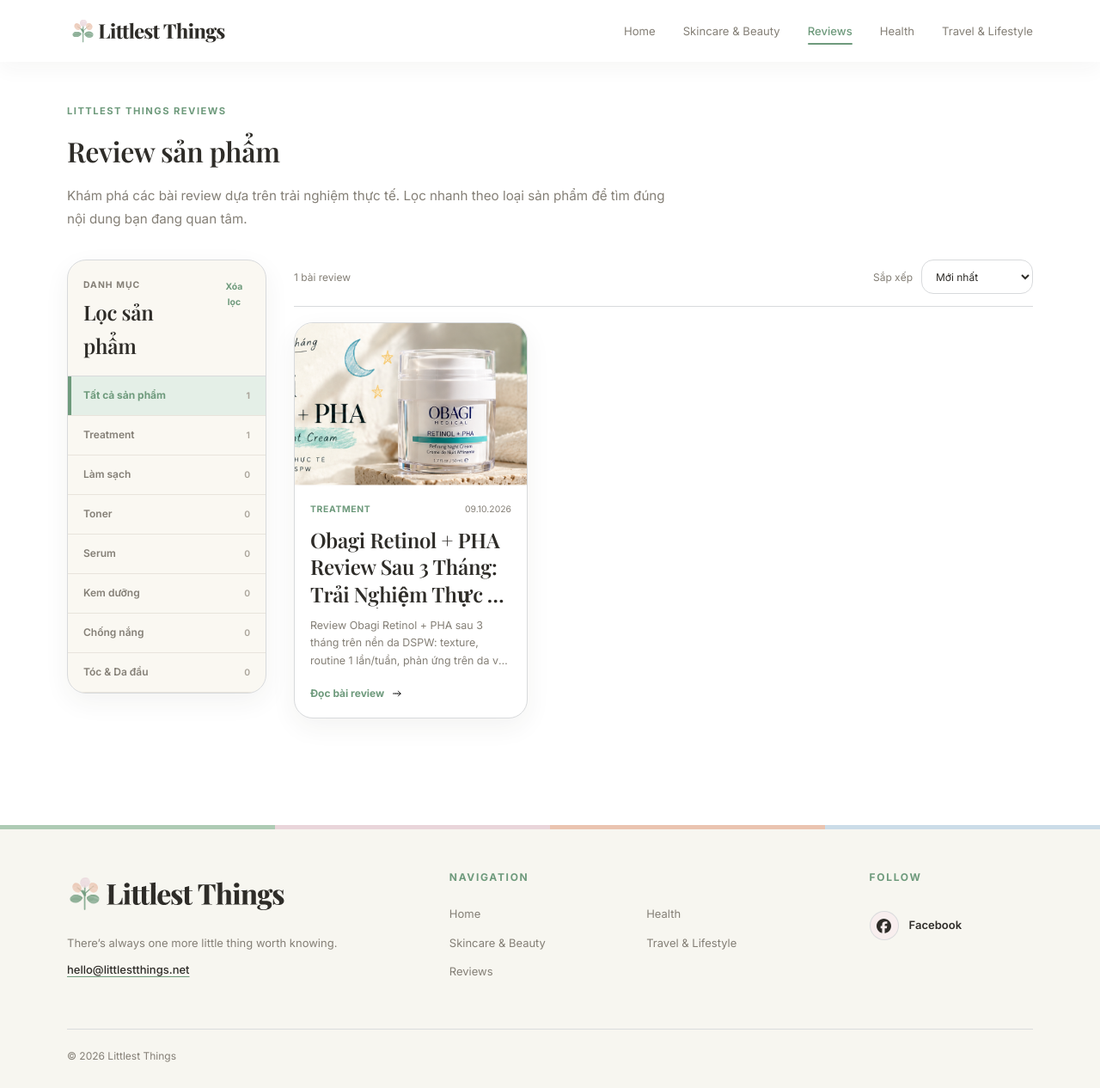
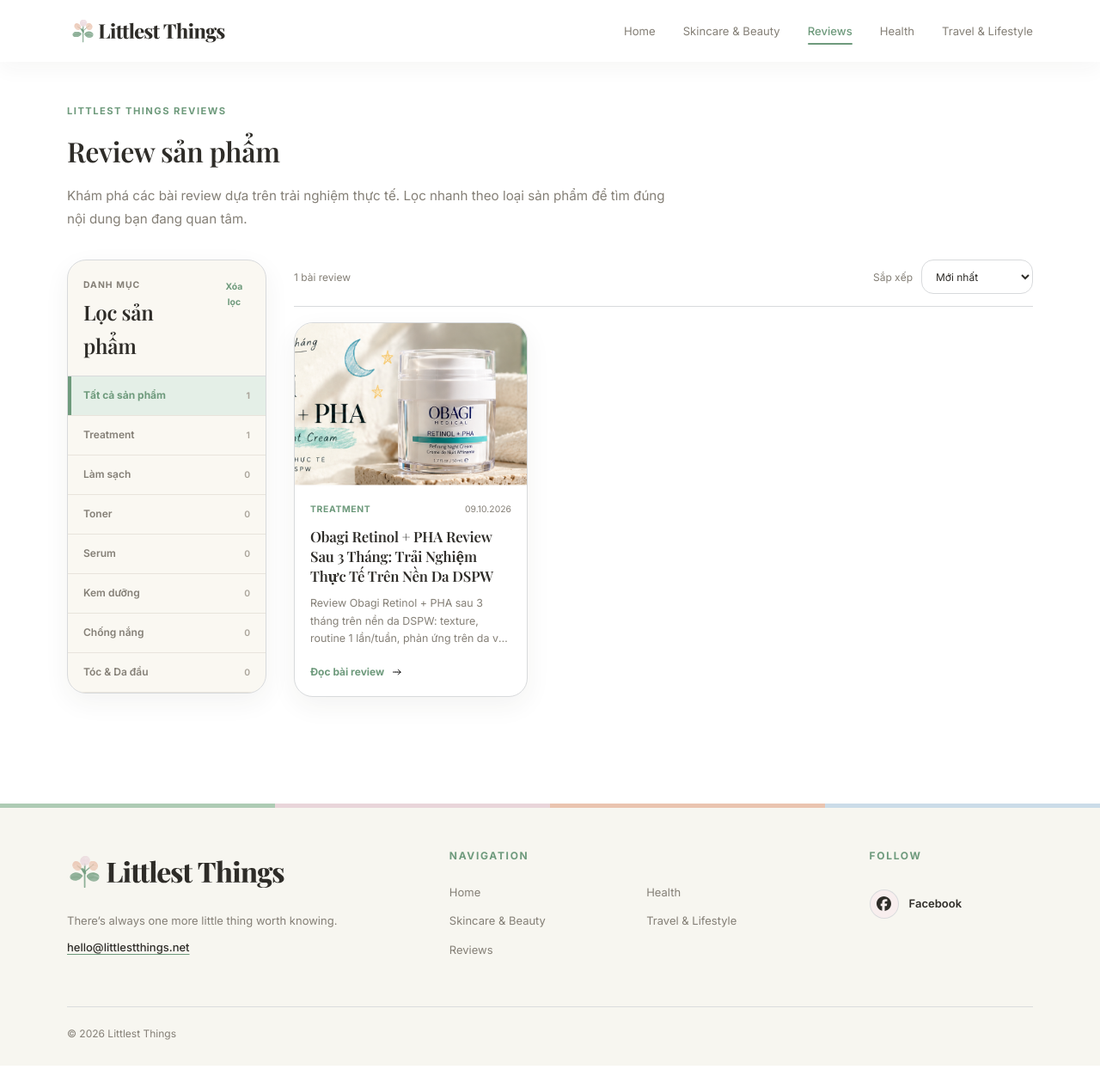
Before and after one commit to gentle-journal/gentle-journal, a Jekyll site: the page built from reviews/index.html, in a window 1280 px wide and 1266 px high. Shown: the whole window at 86% size. Built offline with Jekyll 4.4.1, drawn with Linux system fonts in a browser that asks for light colours; some web fonts are replaced.

Commit message:
Reduce review gallery title size

```diff
--- a/assets/css/review-pages.css
+++ b/assets/css/review-pages.css
@@ -245,8 +245,8 @@
   display: -webkit-box;
   margin: 0 0 10px;
   overflow: hidden;
-  font-size: 1.2rem;
-  line-height: 1.32;
+  font-size: 1.05rem !important;
+  line-height: 1.38;
   -webkit-box-orient: vertical;
   -webkit-line-clamp: 3;
 }
```
